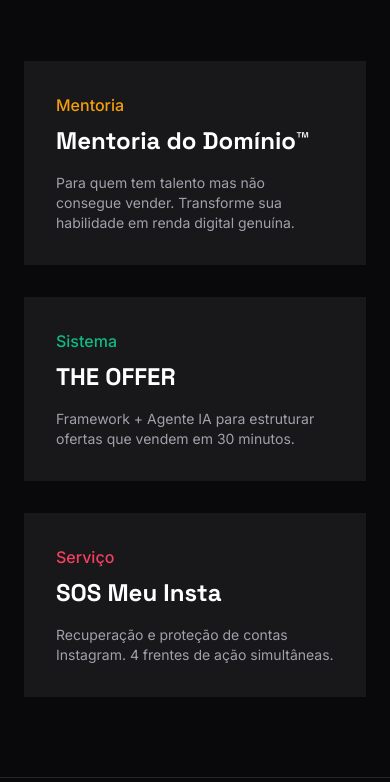
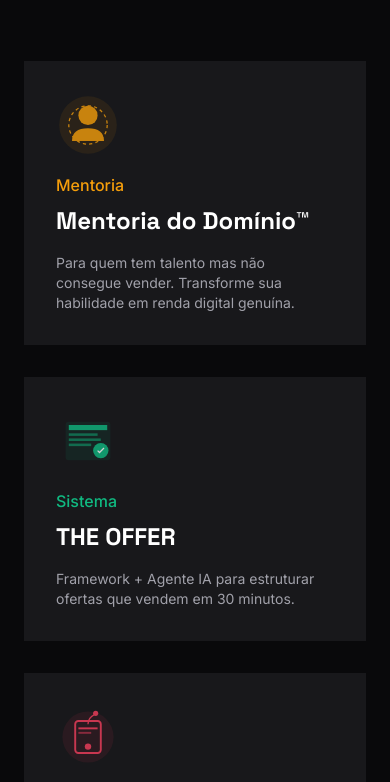
Before and after one commit to duribeiro/ofertas, a plain HTML site: page index.html in a window 390 px wide. Shown: the part 251-1033 px from the top of the page. Drawn offline with nearby package versions, Linux system fonts and the light colour scheme.

Commit message:
Adiciona ícones SVG para cada oferta
- mentoria.svg: ícone de pessoa com círculo (âmbar)
- the-offer.svg: ícone de documento com check (verde)
- sos-meu-insta.svg: ícone de smartphone (rosa)
- favicon.svg: letra E no logo
- Hub atualizado com ícones

```diff
--- a/index.html
+++ b/index.html
@@ -4,6 +4,7 @@
     <meta charset="UTF-8">
     <meta name="viewport" content="width=device-width, initial-scale=1.0">
     <title>Eduardo Ribeiro — Ofertas</title>
+    <link rel="icon" type="image/svg+xml" href="/ofertas/icons/favicon.svg">
     <script src="https://cdn.tailwindcss.com"></script>
     <link rel="preconnect" href="https://fonts.googleapis.com">
     <link href="https://fonts.googleapis.com/css2?family=Space+Grotesk:wght@400;500;700&family=Inter:wght@400;500;600&display=swap" rel="stylesheet">
@@ -23,6 +24,7 @@
             <div class="grid gap-8 md:grid-cols-3">
                 <!-- Mentoria -->
                 <a href="/ofertas/mentoria/" class="block bg-zinc-900 hover:bg-zinc-800 p-8 text-left transition-all group">
+                    <img src="/ofertas/icons/mentoria.svg" alt="" class="w-16 h-16 mb-4 opacity-80 group-hover:opacity-100 transition-opacity">
                     <p class="text-amber-500 font-medium mb-2">Mentoria</p>
                     <h2 class="text-2xl font-bold mb-4 group-hover:text-amber-500 transition-colors">Mentoria do Domínio™</h2>
                     <p class="text-zinc-400 text-sm">Para quem tem talento mas não consegue vender. Transforme sua habilidade em renda digital genuína.</p>
@@ -30,6 +32,7 @@
 
                 <!-- The Offer -->
                 <a href="/ofertas/the-offer/" class="block bg-zinc-900 hover:bg-zinc-800 p-8 text-left transition-all group">
+                    <img src="/ofertas/icons/the-offer.svg" alt="" class="w-16 h-16 mb-4 opacity-80 group-hover:opacity-100 transition-opacity">
                     <p class="text-emerald-500 font-medium mb-2">Sistema</p>
                     <h2 class="text-2xl font-bold mb-4 group-hover:text-emerald-500 transition-colors">THE OFFER</h2>
                     <p class="text-zinc-400 text-sm">Framework + Agente IA para estruturar ofertas que vendem em 30 minutos.</p>
@@ -37,6 +40,7 @@
 
                 <!-- SOS Meu Insta -->
                 <a href="/ofertas/sos-meu-insta/" class="block bg-zinc-900 hover:bg-zinc-800 p-8 text-left transition-all group">
+                    <img src="/ofertas/icons/sos-meu-insta.svg" alt="" class="w-16 h-16 mb-4 opacity-80 group-hover:opacity-100 transition-opacity">
                     <p class="text-rose-500 font-medium mb-2">Serviço</p>
                     <h2 class="text-2xl font-bold mb-4 group-hover:text-rose-500 transition-colors">SOS Meu Insta</h2>
                     <p class="text-zinc-400 text-sm">Recuperação e proteção de contas Instagram. 4 frentes de ação simultâneas.</p>
```
Also changed, not shown: icons/mentoria.svg (added), icons/sos-meu-insta.svg (added), icons/the-offer.svg (added).
